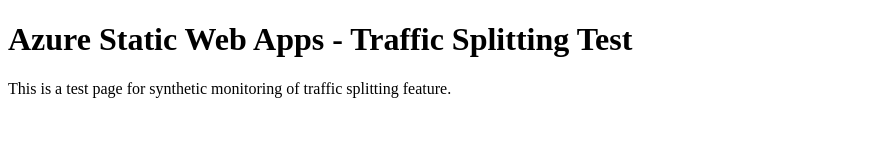
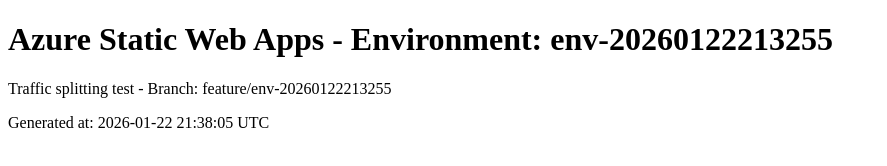
Before and after one commit to skylathadani-ms/synthetics-swa-traffic-20260122213255, a plain HTML site: page index.html in a window 1280 px wide. Shown: the whole page, without its empty margins (0-887 px from the left). Drawn offline with Linux system fonts and the light colour scheme.

Commit message:
Update index.html for env-20260122213255

```diff
--- a/index.html
+++ b/index.html
@@ -1,10 +1,11 @@
 <!DOCTYPE html>
 <html>
 <head>
-<title>Synthetics Test - Traffic Splitting</title>
+<title>Environment: env-20260122213255</title>
 </head>
 <body>
-<h1>Azure Static Web Apps - Traffic Splitting Test</h1>
-<p>This is a test page for synthetic monitoring of traffic splitting feature.</p>
+<h1>Azure Static Web Apps - Environment: env-20260122213255</h1>
+<p>Traffic splitting test - Branch: feature/env-20260122213255</p>
+<p>Generated at: 2026-01-22 21:38:05 UTC</p>
 </body>
 </html>
```
